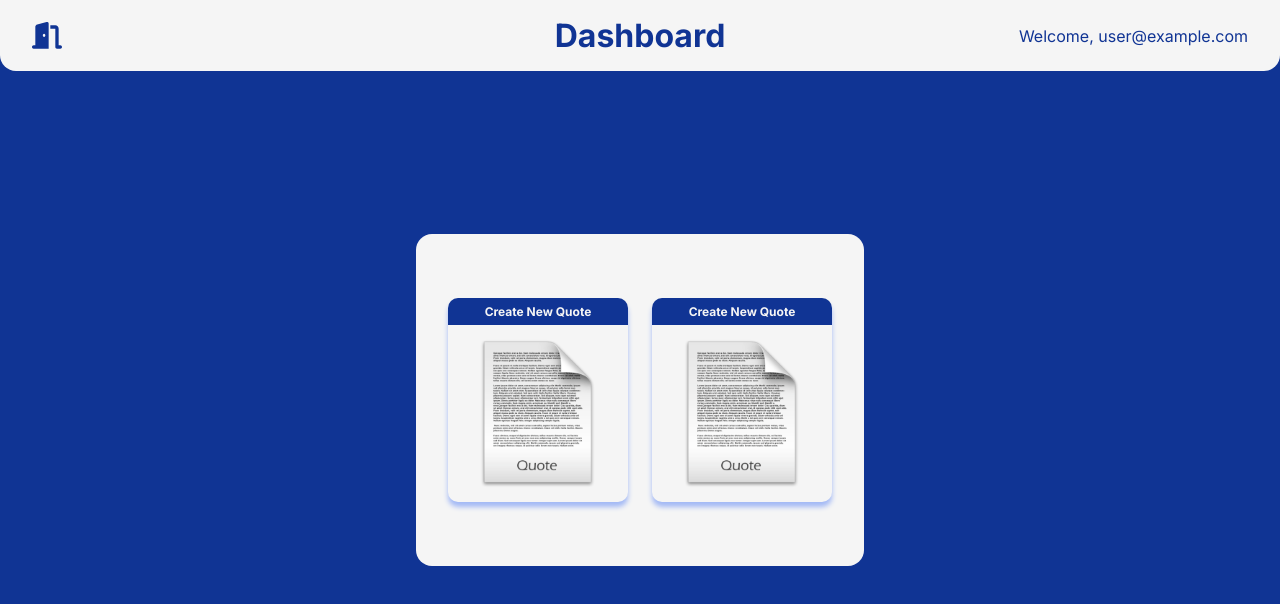
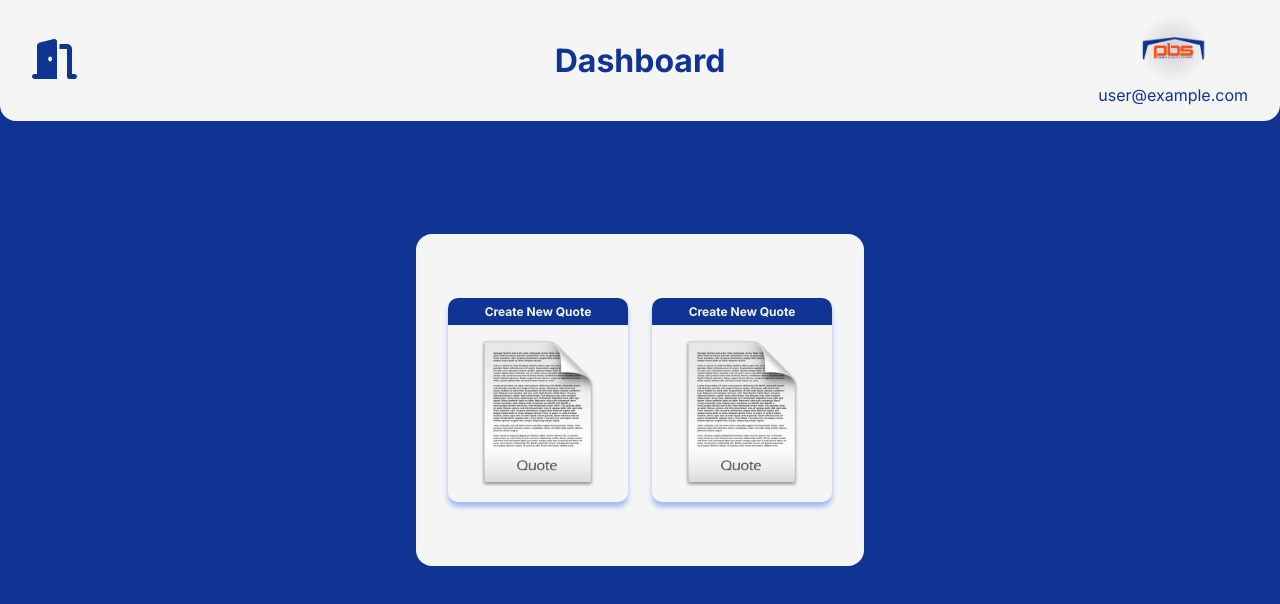
Before and after one commit to Temel00/dealer-cloud-project, a Next.js app: page /dashboard in a window 1280 px wide. Shown: the top 604 px of the page. Built offline with nearby package versions, Linux system fonts and the light colour scheme; no server answers; sample sign-in values are in the browser's storage; what mariadb would draw is missing.

Commit message:
Protect register, add activeBuilding

```diff
--- a/app/(protected)/dashboard/page.js
+++ b/app/(protected)/dashboard/page.js
@@ -6,6 +6,7 @@ import { redirect } from 'next/navigation'
 import CsvWriter from '../../../components/CsvWriter';
 import styles from './page.module.css'
 import newQuote from '../../../public/images/newQuote.png'
+import logo from '../../../public/images/pbslogo.png'
 import openFolder from '../../../public/images/openFolder.png'
 import builderTrend from '../../../public/images/BuilderTrend.png'
 import pbsWebsite from '../../../public/images/pbsWebsite.png'
@@ -21,12 +22,28 @@ export default async function Dashboard() {
         redirect('/login')
     }
 
+    const hasPermission = (requiredLevel) => {
+        return session.user.permission >= requiredLevel
+    }
+
     return (
         <main>
             <header>
-                <LogoutButton className={styles.leftBox}/>
+                <LogoutButton className={styles.leftBox} />
                 <h1>Dashboard</h1>
-                <p className={styles.rightBox}>Welcome, {session.user.email}</p>
+                <div className={styles.rightBox}>
+                    <div className={styles.innerBox}>
+                        <div className={styles.avatarBox}>
+                            <Image
+                                alt="PBS Buildings Logo"
+                                src={logo}
+                                className={styles.avatar}
+                            />
+                        </div>
+                        <p >{session.user.email}</p>
+                    </div>
+                </div>
+
             </header>
             <div className='card'>
                 {/* <CsvWriter /> */}
@@ -47,6 +64,9 @@ export default async function Dashboard() {
                             className={styles.dashImage}
                         />
                     </Link>
+                    {hasPermission(5) &&
+                        <Link href="/register" className="button">Register</Link>
+                    }
                 </nav>
             </div>
         </main>
--- a/app/(protected)/dashboard/page.module.css
+++ b/app/(protected)/dashboard/page.module.css
@@ -1,5 +1,5 @@
 .dashImage {
-    width: 20vw;
+    width: 150px;
     max-width: 180px;
     min-width: 100px;
     height: auto;
@@ -21,14 +21,42 @@
 }
 
 .rightBox {
+    font-size: .75em;
     flex-grow: 1;
     flex-basis: 0;
-    text-align: right;
+    display: flex;
+    flex-flow: column nowrap;
+    justify-content: center;
+    align-items: flex-end;
+}
+
+.innerBox {
+    display: flex;
+    flex-flow: column nowrap;
+    gap: .25em;
+    justify-content: center;
+    align-items: center;
+}
+
+.avatarBox {
+    display: flex;
+    width: 35px;
+    height: 35px;
+    overflow: hidden;
+    border-radius: 50%;
+    background: radial-gradient(rgb(0, 0, 0, 0.15), rgb(0, 0, 0, 0) 75%);
+    justify-content: center;
+    align-items: center;
+}
+
+.avatar {
+    max-width: 100%;
+    height: auto;
 }
 
 .buttonCardContainer {
     display: flex;
-    flex-flow: row wrap;
+    flex-flow: column nowrap;
     gap: 1.5em;
 }
 
@@ -42,13 +70,22 @@
     box-shadow: 0px 5px 5px var(--light-blue);
 }
 
-@media screen and (max-width: 600px) {
+@media screen and (min-width: 600px) {
     .buttonCardContainer {
-        flex-flow: column nowrap;
+        flex-flow: row wrap;
     }
 
     .dashImage {
-        width: 150px;
+        width: 20vw;
+    }
+
+    .rightBox {
+        font-size: 1em;
+    }
+
+    .avatarBox {
+        width: 65px;
+        height: 65px;
     }
 
 }
--- a/app/(protected)/quote/_initialState.js
+++ b/app/(protected)/quote/_initialState.js
@@ -45,6 +45,8 @@ export const initialState = {
       offsetY: '',
       rotation: '',
       commonWall: '',
+      // Building - Layout
+      fswBays: '',
     }
   ],
   // BUilding # - Layout
--- a/app/(auth)/register/page.js
+++ b/app/(protected)/register/page.js
@@ -26,7 +26,7 @@ export default function Register() {
             })
 
             if (response.ok) {
-                router.push('/login')
+                router.push('/dashboard')
             } else {
                 const data = await response.json()
                 setError(data.message || 'Something went wrong')
@@ -40,7 +40,7 @@ export default function Register() {
         <main>
             <div></div>
             <form className="card" onSubmit={handleSubmit}>
-                <Link href="/" className="backButton"><FontAwesomeIcon icon={faArrowLeft} size="1x" /></Link>
+                <Link href="/dashboard" className="backButton"><FontAwesomeIcon icon={faArrowLeft} size="1x" /></Link>
                 <Image
                     alt="PBS Buildings Logo"
                     src={logo}
--- a/app/api/auth/[...nextauth]/route.js
+++ b/app/api/auth/[...nextauth]/route.js
@@ -42,6 +42,8 @@ export const authOptions = {
                 return {
                     id: user[0].ID,
                     email: user[0].Username,
+                    company: user[0].Company,
+                    permission: user[0].Permission,
                 }
             }
         })
@@ -51,6 +53,8 @@ export const authOptions = {
             if (user) {
                 token.id = user.id
                 token.email = user.email
+                token.company = user.company
+                token.permission = user.permission
             }
             return token
         },
@@ -58,6 +62,8 @@ export const authOptions = {
             if (token) {
                 session.user.id = token.id
                 session.user.email = token.email
+                session.user.company = token.company
+                session.user.permission = token.permission
             }
             return session
         }
--- a/app/globals.css
+++ b/app/globals.css
@@ -38,6 +38,10 @@ body {
             rgb(var(--background-end-rgb))) rgb(var(--background-start-rgb));
 }
 
+h2 {
+    color: var(--dark-blue);
+}
+
 a {
     color: inherit;
     text-decoration: none;
@@ -72,8 +76,9 @@ header {
     justify-content: center;
     align-items: center;
     padding: 4rem 2rem;
+    margin: 1em;
     border-radius: 1em;
-    min-width: 200px;
+    min-width: 10em;
     background-color: var(--background-white);
     color: var(--black);
 }
--- a/app/page.js
+++ b/app/page.js
@@ -16,7 +16,6 @@ export default function Home() {
                 <h1 className="title">Welcome to the PBS Dealer Application</h1>
                 <div className="buttonContainer">
                     <Link href="/login" className="button">Login</Link>
-                    <Link href="/register" className="button">Register</Link>
                 </div>
             </section>
             <p className={styles.version}>version: {APP_VERSION}</p>
--- a/components/LogoutButton.js
+++ b/components/LogoutButton.js
@@ -15,7 +15,7 @@ export default function LogoutButton() {
 
     return (
         <div className={styles.leftBox}>
-            <button onClick={handleLogout}><FontAwesomeIcon icon={faDoorOpen} size="2x" /></button>
+            <button onClick={handleLogout}><FontAwesomeIcon icon={faDoorOpen} /></button>
         </div>
     )
 }
--- a/components/LogoutButton.module.css
+++ b/components/LogoutButton.module.css
@@ -3,9 +3,16 @@
     flex-basis: 0;
 }
 
-.leftBox button{
+.leftBox button {
     background: none;
     border: none;
     color: var(--dark-blue);
     cursor: pointer;
+    font-size: 1.5em;
 }
+
+@media screen and (min-width: 600px) {
+    .leftBox button {
+        font-size: 2.5em;
+    }
+}
```
Also changed, not shown: app/(protected)/quote/ClientQuote.js (+43 -34 lines), app/middleware.js (+9 -2 lines), 1 other file (tests, documents, lock files or other folders).
